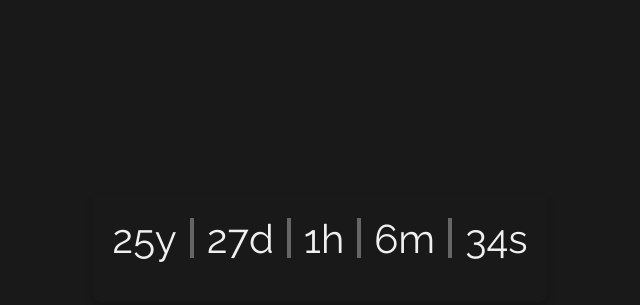
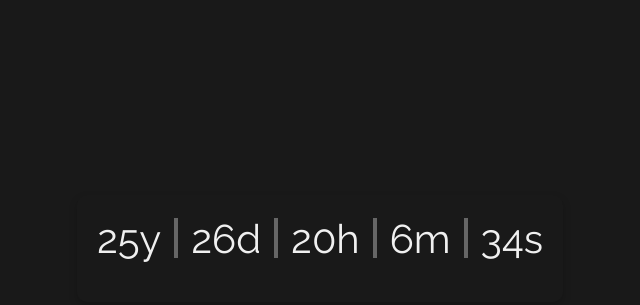
Before and after one commit to dhirajc963/NotionWi, a plain HTML site: page widgets/age_counter_dark.html in a window 1280 px wide. Shown: the part 152-457 px from the top of the page, without its empty margins (320-960 px from the left). Drawn offline with Linux system fonts and the light colour scheme.

Commit message:
slight update

```diff
--- a/widgets/age_counter_dark.html
+++ b/widgets/age_counter_dark.html
@@ -106,7 +106,7 @@
 
 		<script>
 			let timer;
-			const birthdate = "1999-11-05";
+			const birthdate = "1999-11-05T00:00:00-05:00";
 			const yearsElement = document.getElementById("years");
 			const daysElement = document.getElementById("days");
 			const hoursElement = document.getElementById("hours");
```
Also changed, not shown: widgets/age_counter_light.html (+1 -1 lines).
